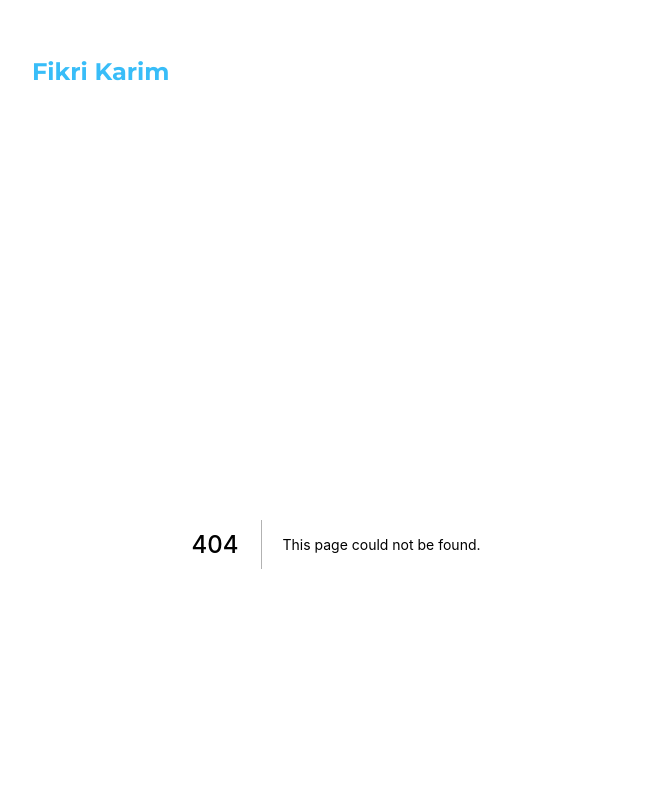
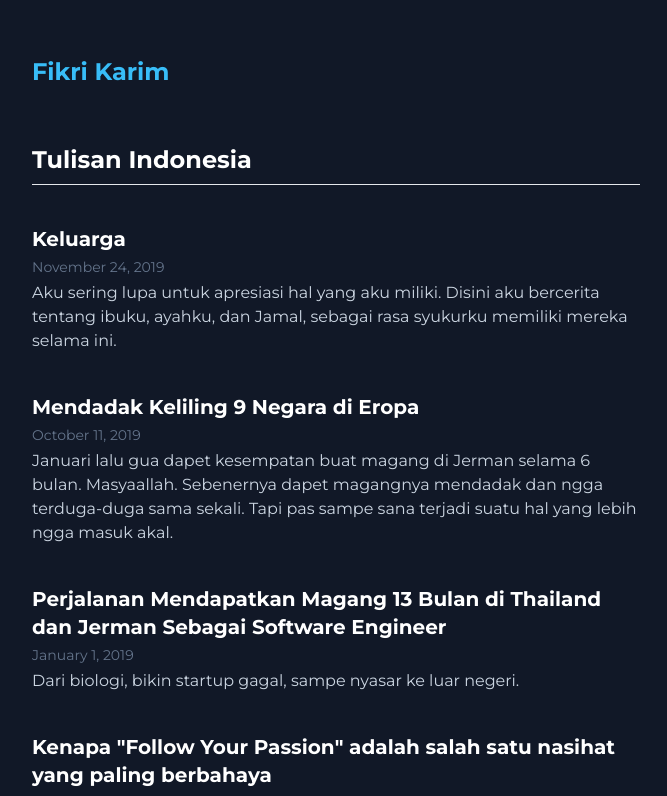
Before and after one commit to fikrikarim/fikrikarim.com, a Next.js app: page /tulisan in a window 1280 px wide. Before the commit this address had no page. Shown: the top 796 px of the page, without its empty margins (304-971 px from the left). Built offline with nearby package versions, Linux system fonts and the light colour scheme.

Commit message:
Add slug, tulisan, and index page

```diff
--- a/components/Post.tsx
+++ b/components/Post.tsx
@@ -12,7 +12,7 @@ const mdxComponents = {
 export function Post(props): JSX.Element {
   return (
     <MDXProvider components={mdxComponents}>
-      <div className="prose-body:white prose prose-invert">
+      <div className="prose prose-invert">
         <h1>{props.meta.title}</h1>
 
         {props.children}
--- /dev/null
+++ b/components/PostEntry.tsx
@@ -0,0 +1,19 @@
+import dayjs from "dayjs";
+import Link from "next/link";
+import { PostMeta } from "../lib/post";
+
+export function PostEntry({ post }: { post: PostMeta }): JSX.Element {
+  return (
+    <Link key={post.title} href={post.slug}>
+      <a className="group flex flex-col gap-1 no-underline">
+        <h2 className="text-xl font-bold text-white group-hover:underline">
+          {post.title}
+        </h2>
+        <p className="text-sm text-slate-500">
+          {dayjs(post.date).format("MMMM D, YYYY")}
+        </p>
+        <p className="text-md text-slate-300">{post.spoiler}</p>
+      </a>
+    </Link>
+  );
+}
--- /dev/null
+++ b/pages/[slug].tsx
@@ -0,0 +1,26 @@
+import { GetStaticPaths, GetStaticProps } from "next";
+import dynamic from "next/dynamic";
+import { getAllPostSlugs } from "../lib/post";
+
+export const getStaticPaths: GetStaticPaths = async () => {
+  const slugs = await getAllPostSlugs();
+
+  return {
+    paths: slugs.map((slug) => ({ params: { slug } })),
+    fallback: false,
+  };
+};
+
+export const getStaticProps: GetStaticProps<Props, { slug: string }> = async (
+  context
+) => {
+  return { props: { slug: context.params?.slug } };
+};
+
+type Props = { slug: string };
+
+export default function Post({ slug }: Props) {
+  const Page = dynamic(() => import(`./posts/${slug}/index.mdx`));
+
+  return <Page />;
+}
--- a/pages/index.tsx
+++ b/pages/index.tsx
@@ -1,3 +1,27 @@
-export default function Home() {
-  return <div className="">Test</div>;
+import { GetStaticProps } from "next";
+import { PostEntry } from "../components/PostEntry";
+import { getAllPosts, PostMeta } from "../lib/post";
+
+export const getStaticProps: GetStaticProps = async () => {
+  const posts = (await getAllPosts()).filter(
+    ({ language }) => language === "english"
+  );
+
+  return {
+    props: { posts },
+  };
+};
+
+type Props = {
+  posts: PostMeta[];
+};
+
+export default function Index({ posts }: Props) {
+  return (
+    <div className="flex flex-col gap-10">
+      {posts.map((post) => (
+        <PostEntry post={post} key={post.slug} />
+      ))}
+    </div>
+  );
 }
--- /dev/null
+++ b/pages/tulisan.tsx
@@ -0,0 +1,31 @@
+import { GetStaticProps } from "next";
+import { PostEntry } from "../components/PostEntry";
+import { getAllPosts, PostMeta } from "../lib/post";
+
+export const getStaticProps: GetStaticProps = async () => {
+  const posts = (await getAllPosts()).filter(
+    ({ language }) => language === "indonesian"
+  );
+
+  return { props: { posts } };
+};
+
+type Props = {
+  posts: PostMeta[];
+};
+
+export default function Tulisan({ posts }: Props) {
+  return (
+    <div>
+      <h1 className="text-2xl font-bold">Tulisan Indonesia</h1>
+
+      <hr className="mt-2 mb-10" />
+
+      <div className="flex flex-col gap-10">
+        {posts.map((post) => (
+          <PostEntry post={post} key={post.slug} />
+        ))}
+      </div>
+    </div>
+  );
+}
```
